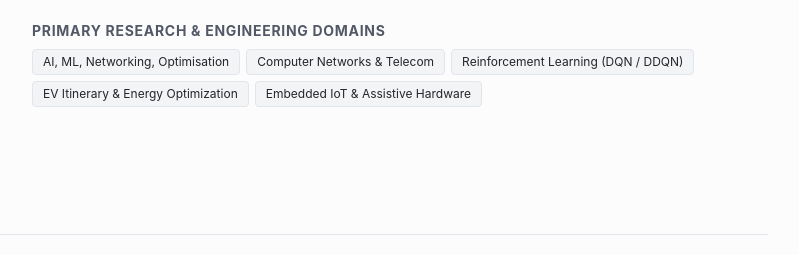
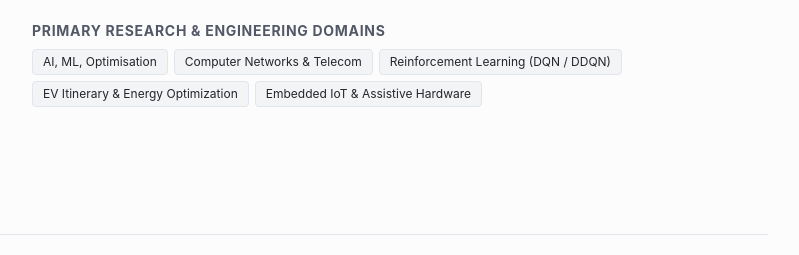
Before and after one commit to houaleframzi/houaleframzi.github.io, a plain HTML site: page index.html in a window 1280 px wide. Shown: the part 329-584 px from the top of the page, 368-1167 px from the left. Drawn offline with nearby package versions, Linux system fonts and the light colour scheme.

Commit message:
Remove 'Networking' from research domains

```diff
--- a/index.html
+++ b/index.html
@@ -142,7 +142,7 @@
                             Primary Research & Engineering Domains
                         </h3>
                         <div class="flex flex-wrap gap-1.5 font-sans text-xs">
-                            <span class="px-2.5 py-1 rounded bg-gray-100 dark:bg-gray-800 text-academic-text dark:text-academic-darkText border border-academic-border dark:border-academic-darkBorder">AI, ML, Networking, Optimisation</span>
+                            <span class="px-2.5 py-1 rounded bg-gray-100 dark:bg-gray-800 text-academic-text dark:text-academic-darkText border border-academic-border dark:border-academic-darkBorder">AI, ML, Optimisation</span>
                             <span class="px-2.5 py-1 rounded bg-gray-100 dark:bg-gray-800 text-academic-text dark:text-academic-darkText border border-academic-border dark:border-academic-darkBorder">Computer Networks & Telecom</span>
                             <span class="px-2.5 py-1 rounded bg-gray-100 dark:bg-gray-800 text-academic-text dark:text-academic-darkText border border-academic-border dark:border-academic-darkBorder">Reinforcement Learning (DQN / DDQN)</span>
                             <span class="px-2.5 py-1 rounded bg-gray-100 dark:bg-gray-800 text-academic-text dark:text-academic-darkText border border-academic-border dark:border-academic-darkBorder">EV Itinerary & Energy Optimization</span>
```
